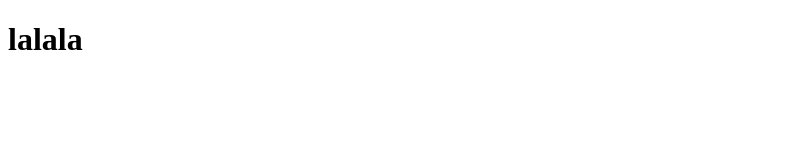
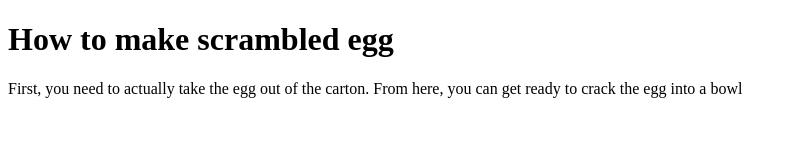
Before and after one commit to n-tamayo/n-tamayo.github.io, a plain HTML site: page index.html in a window 1280 px wide. Shown: the whole page, without its empty margins (0-797 px from the left). Drawn offline with Linux system fonts and the light colour scheme.

Commit message:
Update index.html

```diff
--- a/index.html
+++ b/index.html
@@ -1,9 +1,10 @@
 <!DOCTYPE html>
 <html>
   <head>
-    <title> portfolio </title>
+    <title> Egg World </title>
   </head>
   <body>
-    <h1> lalala </h1>
+    <h1> How to make scrambled egg </h1>
+    <p> First, you need to actually take the egg out of the carton. From here, you can get ready to crack the egg into a bowl </p>
   </body>
 </html>
```
